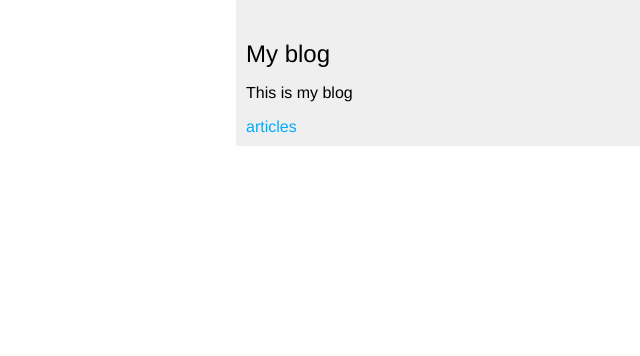
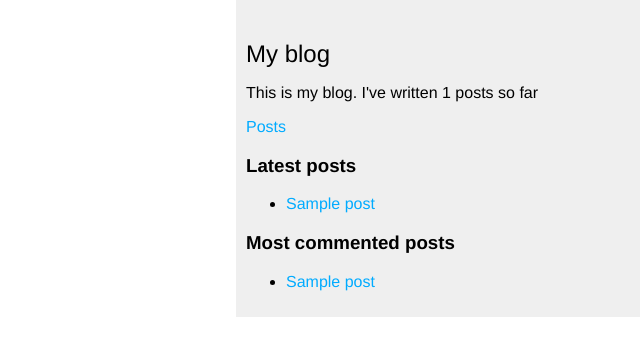
Before and after one commit to Sanch13/Django4, a Django app: page / in a window 1280 px wide. Shown: the top 356 px of the page, without its empty margins (640-1280 px from the left). Run offline with Django 4.2, Linux system fonts and the light colour scheme; tables that the repository leaves empty hold one stand-in row (Sample ...).

Commit message:
add templates of the tags in the posts and markdown

```diff
--- a/mysite/mysite/blog/templates/blog/base.html
+++ b/mysite/mysite/blog/templates/blog/base.html
@@ -16,8 +17,20 @@
 </div>
 <div id="sidebar">
     <h2>My blog</h2>
-    <p>This is my blog</p>
-    <a href="{% url 'blog:post_list' %}">articles</a>
+    <p>This is my blog. I've written {% total_posts %} posts so far</p>
+    <a href="{% url 'blog:post_list' %}">Posts</a>
+    <h3>Latest posts</h3>
+    {% show_latest_posts 3 %}
+    {# Здесь вызывается шаблонный тег, передающий число отображаемых постов  #}
+    <h3>Most commented posts</h3>
+    {% get_most_commented_posts as most_commented_posts %}
+    <ul>
+        {% for post in most_commented_posts %}
+            <li>
+                <a href="{{ post.get_absolute_url }}">{{ post.title }}</a>
+            </li>
+        {% endfor %}
+    </ul>
 </div>
 </body>
 </html>
--- /dev/null
+++ b/mysite/mysite/blog/templates/blog/post/latest_posts.html
@@ -0,0 +1,7 @@
+<ul>
+    {% for post in latest_posts %}
+        <li>
+            <a href="{{ post.get_absolute_url }}">{{ post.title }}</a>
+        </li>
+    {% endfor %}
+</ul>
--- a/mysite/mysite/blog/templates/blog/post/list.html
+++ b/mysite/mysite/blog/templates/blog/post/list.html
@@ -1,4 +1,5 @@
 {% extends "blog/base.html" %}
+{% load blog_tags %}
 
 {% block title %}My blog{% endblock title %}
 
@@ -24,7 +25,8 @@
         <p class="date">
         Published {{ post.publish }} by {{ post.author }}
         </p>
-        {{ post.body|truncatewords:30|linebreaks }}
+{#        {{ post.body|truncatewords:30|linebreaks }}#}
+        {{ post.body|truncatewords_html:30|markdown }}
     {% endfor %}
 {#    # with functions  #}
     {% include "pagination.html" with page=posts %}
--- /dev/null
+++ b/mysite/mysite/blog/templatetags/blog_tags.py
@@ -0,0 +1,42 @@
+from django import template
+from django.db.models import Count
+import markdown
+from django.utils.safestring import mark_safe
+
+from ..models import Post
+
+register = template.Library()
+
+
+# переменная register является экземпляром класса template.Library, и она
+# используется для регистрации шаблонных тегов и фильтров приложения.
+
+
+"""Django будет использовать имя функции в качестве имени тега."""
+
+
+@register.simple_tag  # регистр. простой тег total_posts с помощью декоратора
+def total_posts() -> int:
+    """Возвращает кол-во постов"""
+    return Post.published.count()
+
+
+@register.inclusion_tag("blog/post/latest_posts.html")
+def show_latest_posts(count: int = 5) -> dict:
+    """Возвращает список последних постов"""
+    latest_posts = Post.published.order_by("-publish")[:count]
+    return {"latest_posts": latest_posts}
+
+
+@register.simple_tag
+def get_most_commented_posts(count: int = 5) -> list:
+    """Возвращает список (count) постов содерж. наибольшее кол-во коментариев к ним"""
+    return Post.published.annotate(
+        total_comments=Count("comments")).order_by("-total_comments")[:count]
+    # Функция агрегирования Count используется для сохранения количества комментариев в вычисляемом
+    # поле total_comments по каждому объекту Post
+
+
+@register.filter(name="markdown")
+def markdown_format(text):
+    return mark_safe(markdown.markdown(text))
--- a/mysite/mysite/blog/views.py
+++ b/mysite/mysite/blog/views.py
@@ -8,6 +8,7 @@ from .froms import EmailPostForm, CommentForm
 from .models import Post, Comment
 from django.core.paginator import Paginator, EmptyPage, PageNotAnInteger
 from taggit.models import Tag
+from django.db.models import Count
 
 
 def index(request):
@@ -37,6 +38,7 @@ def post_list(request, tag_slug=None):
     return render(request=request,
                   template_name="blog/post/list.html",
                   context={"posts": posts, "tag": tag})
+
 
 # class PostListView(ListView):  # ListView позволяет перечислять объекты любого типа
 #     """    Альтернативное представление списка постов    """
@@ -71,9 +73,20 @@ def post_detail(request, year, month, day, post):
     # извлекаем все активные комментарии к посту. используем объект post, чтобы извлекать
     # связанные объекты Comment.используя атрибут related_name поля ForeignKey в модели Post
     form = CommentForm()
+
+    post_tags_ids = post.tags.values_list("id", flat=True)
+    # получаем список идентификаторов (id) тегов, связанных с определенным постом (post).
+    similar_posts = Post.published.filter(tags__in=post_tags_ids).exclude(pk=post.id)
+    # фильтруем все посты, которые имеют хотя бы один общий тег с исходным постом.
+    similar_posts = similar_posts.annotate(same_tags=Count("tags")).order_by("-same_tags",
+                                                                             "-publish")[:4]
+    # выполняем annotate на результате фильтрации similar_posts.  Count("tags") подсчитывает
+    # количество связанных тегов (tags) для каждого поста и сохр. кол-во в нов. пер same_tags
+    # сортируем по кол-ву связ. тегов и публикации и нарезается чтобы получ. только 4 поста
     return render(request=request,
                   template_name="blog/post/detail.html",
-                  context={"post": post, "form": form, "comments": comments})
+                  context={"post": post, "form": form, "comments": comments,
+                           "similar_posts": similar_posts})
 
 
 def post_share(request, post_id):
@@ -105,7 +118,7 @@ def post_share(request, post_id):
         form = EmailPostForm()  # просто создаем форму ввода для данных и передаем на фронт
     return render(request=request,
                   template_name="blog/post/share.html",
-                  context={"post": post, "form": form, "sent": sent},)
+                  context={"post": post, "form": form, "sent": sent}, )
 
 
 @require_POST
--- a/mysite/mysite/requirements.txt
+++ b/mysite/mysite/requirements.txt
@@ -2,6 +2,7 @@ asgiref==3.6.0
 Django==4.1
 django-extensions==3.2.1
 django-taggit==3.0.0
+Markdown==3.4.1
 psycopg2-binary==2.9.6
 pydantic==1.10.8
 python-dotenv==1.0.0
```
Also changed, not shown: other parts of mysite/mysite/blog/templates/blog/base.html (+1 -0 lines), mysite/mysite/blog/templates/blog/post/detail.html (+14 -1 lines).
